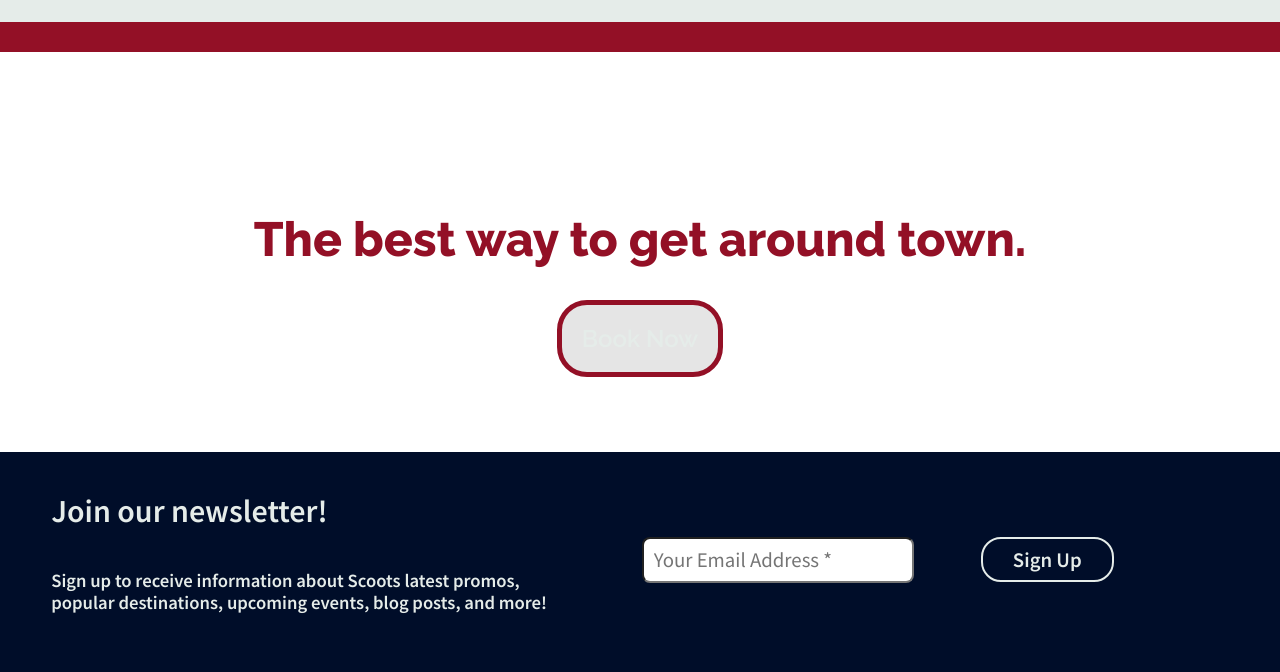
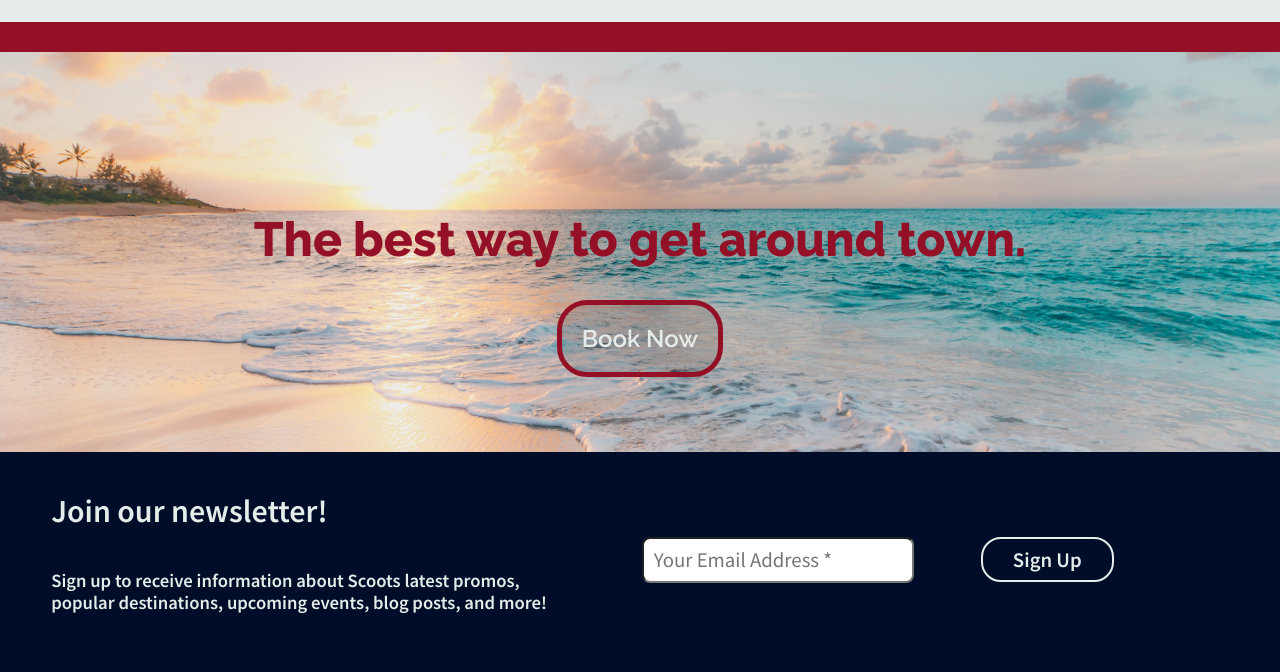
Before and after one commit to nolanvargas/scoots, a plain HTML site: page index.html in a window 1280 px wide. Shown: the part 128-800 px from the top of the page. Drawn offline with Linux system fonts and the light colour scheme; no server answers.

Commit message:
fixed background image link

```diff
--- a/styles/home.css
+++ b/styles/home.css
@@ -26,7 +26,7 @@
 }
 
 .hero-image {
-  background-image: url("./images/beach-hero.jpg");
+  background-image: url("../images/beach-hero.jpg");
   background-position: center;
   background-repeat: no-repeat;
   background-size: cover;
```
